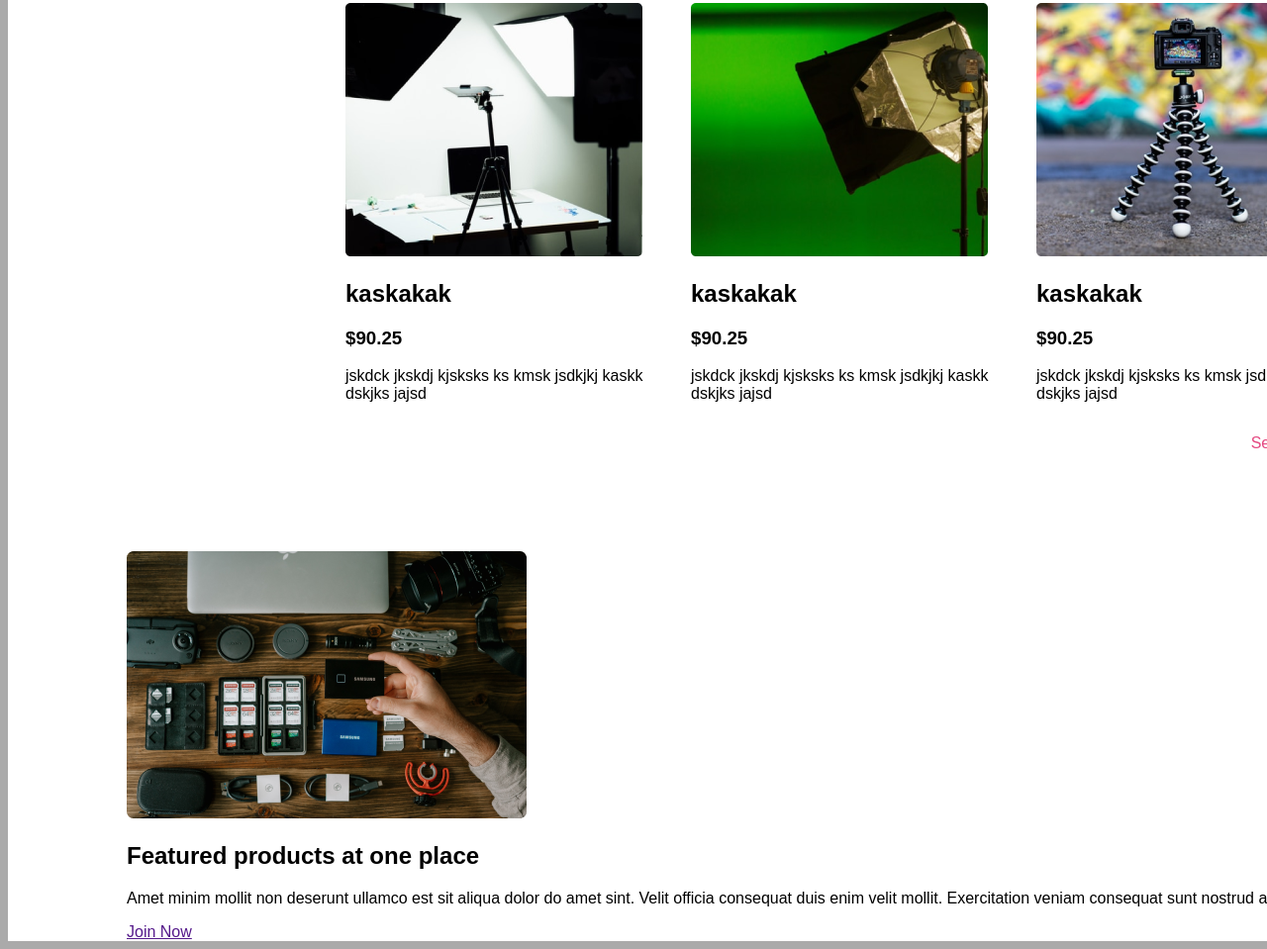
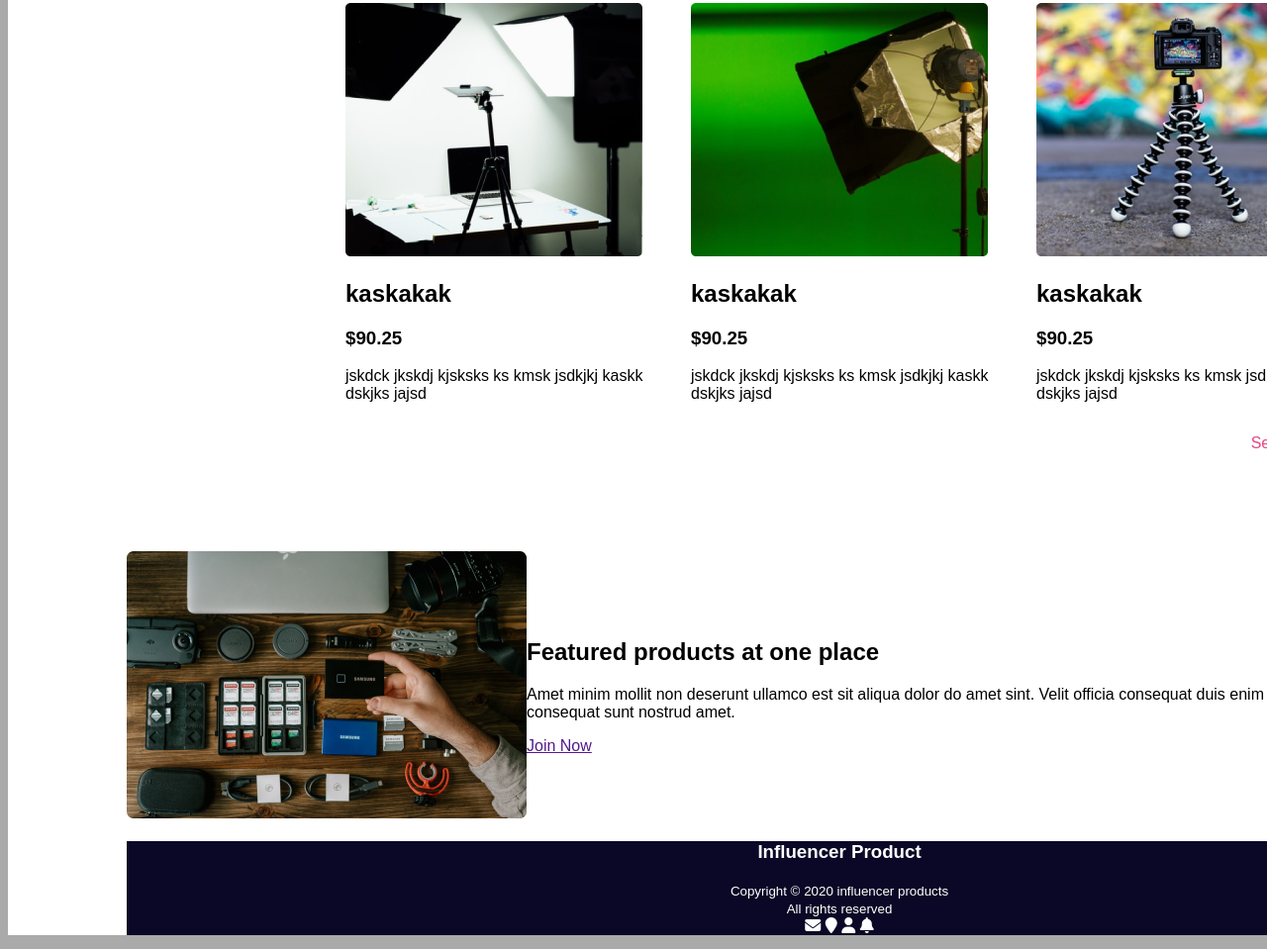
Before and after one commit to Sulayman1/influencer-gears, a plain HTML site: page index.html in a window 1280 px wide. Shown: the part 1779-2738 px from the top of the page at 99% size. Drawn offline with Linux system fonts and the light colour scheme.

Commit message:
footer just not good

```diff
--- a/index.html
+++ b/index.html
@@ -125,8 +125,8 @@
                 </div>
             </div>
 
-
-            <div>
+            <div class="flex">
+                <div id="">
                     <img src="images/9pic/gear.png" alt="">
                 </div>
                 <div>
@@ -135,8 +135,22 @@
                         duis enim velit mollit. Exercitation veniam consequat sunt nostrud amet.</p>
                     <a href="">Join Now</a>
                 </div>
+            </div>
+            <div id="footer">
+                <div>
+                    <h3>Influencer Product</h3>
+                    <small>Copyright © 2020 influencer products <br>All rights reserved</small>
+                </div>
+                <div>
+                    <i class="fas fa-envelope"></i>
+                    <i class="fas fa-map-marker"></i>
+                    <i class="fas fa-user"></i>
+                    <i class="fas fa-bell"></i>
+                </div>
+            </div>
         </section>
     </main>
+
 </body>
 
 </html>
--- a/style.css
+++ b/style.css
@@ -132,3 +132,13 @@ collection area
     padding-right: 221px;
     margin-bottom: 100px;
 }
+#last-img{
+    padding-left: 165px;
+    margin-right: 96px;
+}
+#footer{
+   text-align: center;
+   color:#FFFFFF ;
+   background-color:#0A0826;
+   margin top: 0px;
+}
```
Lines whose indentation alone changed are shown as unchanged.
